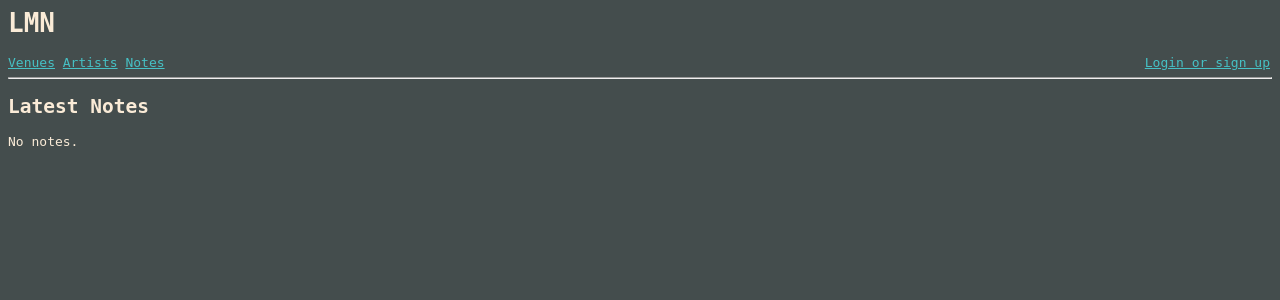
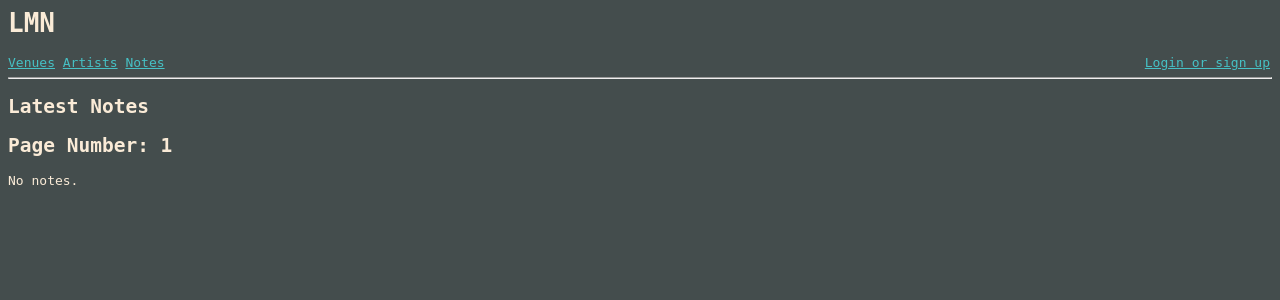
Before and after one commit to johnnyvuanly/lmn, a Django app: page /notes/latest/ in a window 1280 px wide. Shown: the top 300 px of the page. Run offline with Django 3.2, Linux system fonts and the light colour scheme; data that the repository does not hold is empty; parts of the project's set-up code (start-up, migrations or seed data) failed here and were passed over.

Commit message:
Added html for pagination for note list page, added logic for pagination for views_note

```diff
--- a/lmn/templates/lmn/notes/note_list.html
+++ b/lmn/templates/lmn/notes/note_list.html
@@ -8,8 +8,9 @@
   <h2>Latest Notes</h2>
 {% endif %}
 
+<h2>Page Number: {{ page.number }}</h2>
 
-{% for note in notes %}
+{% for note in page.object_list %}
 
   <div id="note_{{ note.pk }}">
     <h3 class="note-title">{{ note.title }}</h3>
@@ -33,6 +34,16 @@
 
 {% endfor %}
 
+<div>
+  {% if page.has_previous %}
+  <a href="{% url 'latest_notes' %}?page={{ page.previous_page_number }}">Previous Page</a>
+  {% endif %}
+
+  {% if page.has_next %}
+  <a href="{% url 'latest_notes' %}?page={{ page.next_page_number }}">Next Page</a>
+  {% endif %}
+</div>
+
 <!-- If this is a list of notes for one show,
 display link to add new note for that show. -->
 
--- a/lmn/views/views_notes.py
+++ b/lmn/views/views_notes.py
@@ -7,7 +7,7 @@ from django.contrib.auth.decorators import login_required
 from django.contrib.auth.models import User
 from django.contrib.auth import authenticate, login, logout
 
-
+from django.core.paginator import Paginator
 
 @login_required
 def new_note(request, show_pk):
@@ -31,7 +31,13 @@ def new_note(request, show_pk):
 
 def latest_notes(request):
     notes = Note.objects.all().order_by('-posted_date')[:20]   # the 20 most recent notes
-    return render(request, 'lmn/notes/note_list.html', { 'notes': notes })
+
+    notes = Note.objects.all()
+    note_paginator = Paginator(notes, 1) # Right now 1 per page
+    page_num = request.GET.get('page')
+    page = note_paginator.get_page(page_num)
+
+    return render(request, 'lmn/notes/note_list.html', { 'page': page })
 
 
 def notes_for_show(request, show_pk):
```
Also changed, not shown: lmn/tests/test_views.py (line endings or trailing spaces).
